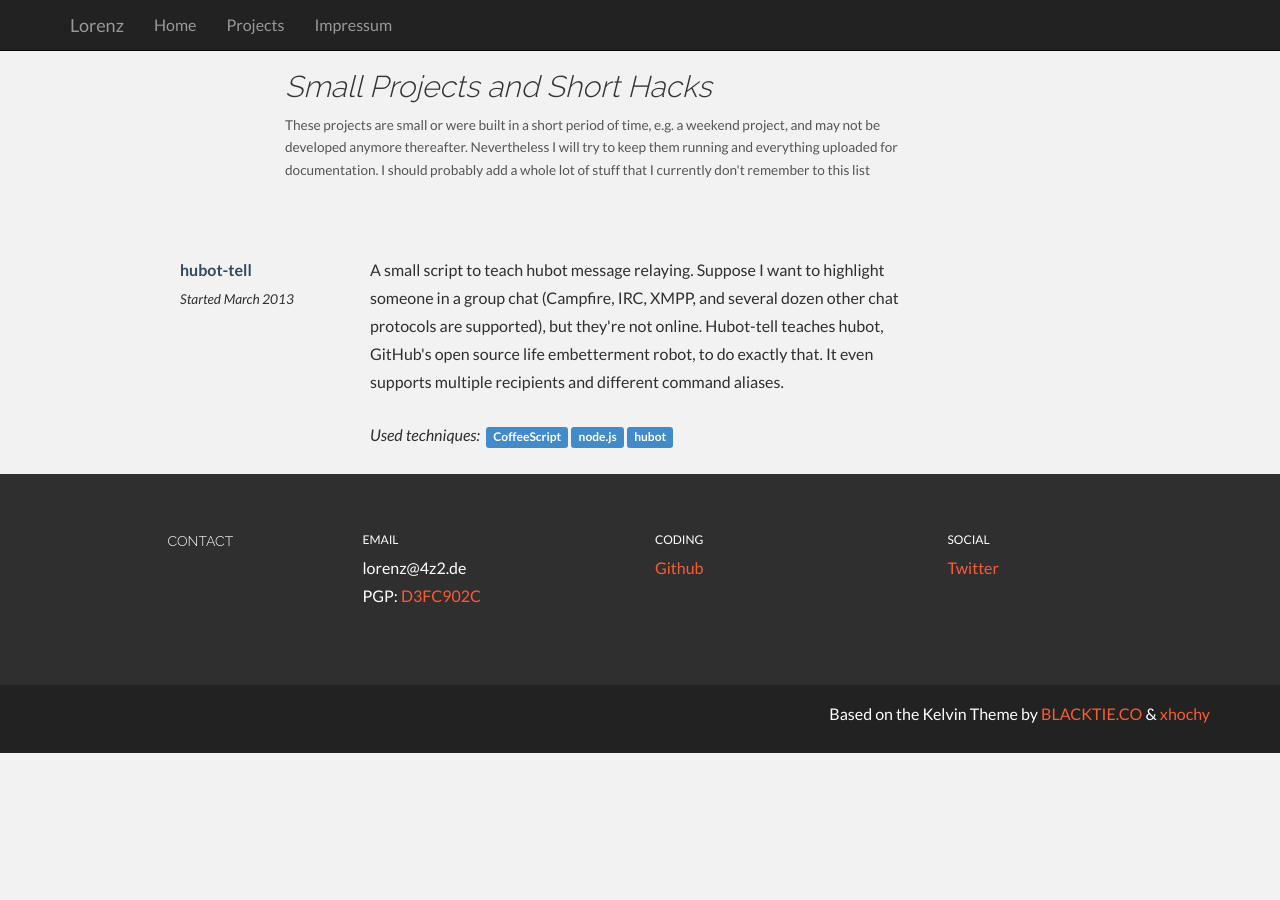
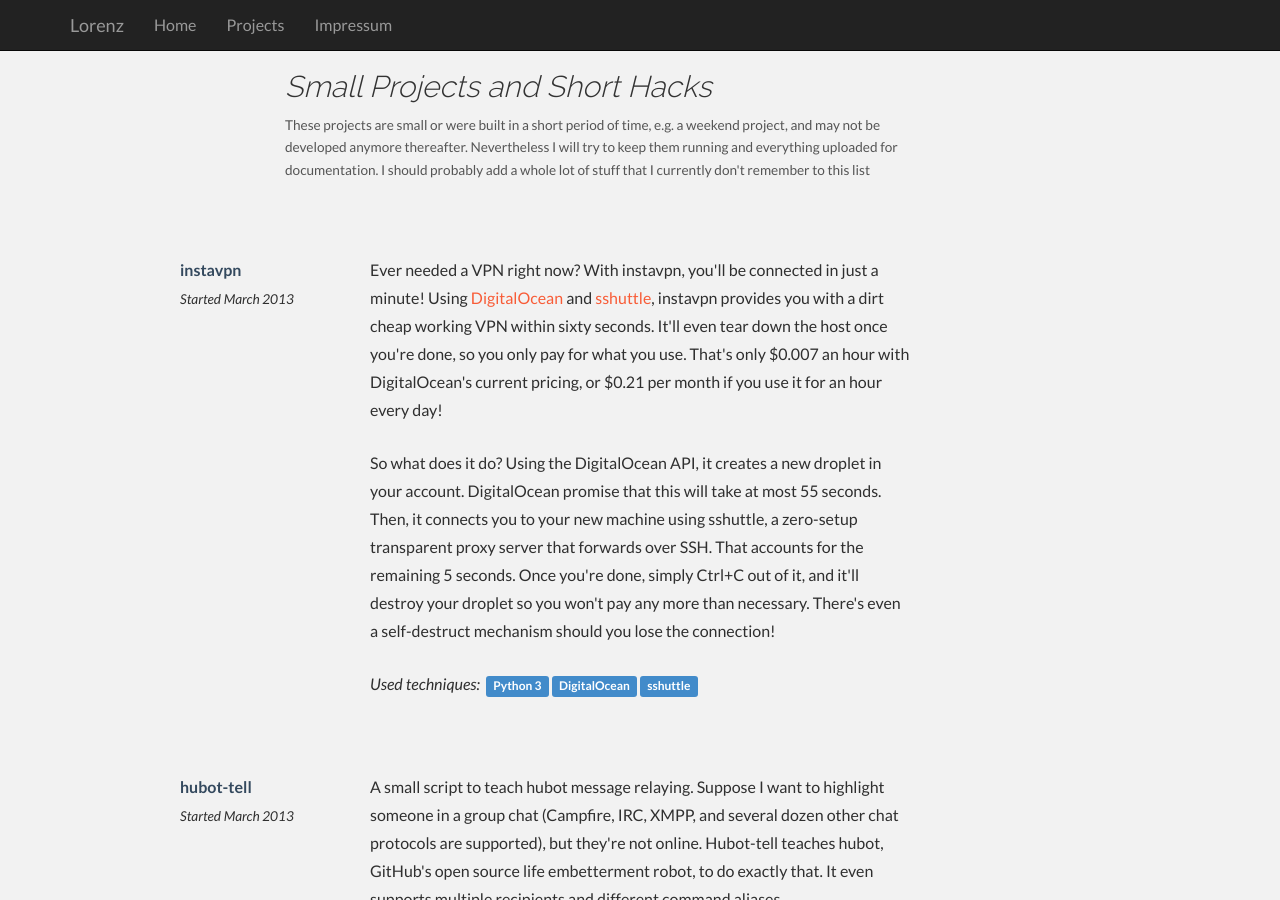
Before and after one commit to lorenzhs/lorenzhs.github.io, a Jekyll site: the page built from projects.html, in a window 1280 px wide and 900 px high, scrolled down 1622 px. Built offline with Jekyll 4.4.1, drawn with Linux system fonts in a browser that asks for light colours; before the commit the page ends 2375 px from its top, so only the background shows below that.

Commit message:
Add instavpn to projects

```diff
--- a/projects.html
+++ b/projects.html
@@ -93,6 +93,37 @@ title: Lorenz
     <div class="row">
         <div class="col-lg-2 col-lg-offset-1">
             <p>
+            <a href="https://github.com/lorenzhs/instavpn">
+                <t>instavpn</t>
+            </a>
+            <br />
+            <small>
+                <em>
+                    Started March 2013
+                </em>
+            </small>
+            </p>
+        </div>
+        <div class="col-lg-6">
+            <p>
+            Ever needed a VPN right now? With instavpn, you'll be connected in just a minute! Using <a href="https://digitalocean.com">DigitalOcean</a> and <a href="https://github.com/apenwarr/sshuttle">sshuttle</a>, instavpn provides you with a dirt cheap working VPN within sixty seconds. It'll even tear down the host once you're done, so you only pay for what you use. That's only $0.007 an hour with DigitalOcean's current pricing, or $0.21 per month if you use it for an hour every day!
+            </p>
+            <p>
+            So what does it do? Using the DigitalOcean API, it creates a new droplet in your account. DigitalOcean promise that this will take at most 55 seconds. Then, it connects you to your new machine using sshuttle, a zero-setup transparent proxy server that forwards over SSH. That accounts for the remaining 5 seconds. Once you're done, simply Ctrl+C out of it, and it'll destroy your droplet so you won't pay any more than necessary. There's even a self-destruct mechanism should you lose the connection!
+            </p>
+            <p>
+            <em>Used techniques:&nbsp;</em>
+            <span class="label label-primary">Python 3</span>
+            <span class="label label-primary">DigitalOcean</span>
+            <span class="label label-primary">sshuttle</span>
+            </p>
+        </div>
+    </div>
+</div>
+<div class="container desc">
+    <div class="row">
+        <div class="col-lg-2 col-lg-offset-1">
+            <p>
             <a href="https://github.com/lorenzhs/hubot-tell">
                 <t>hubot-tell</t>
             </a>
```
Also changed, not shown: index.html (+9 -0 lines).
